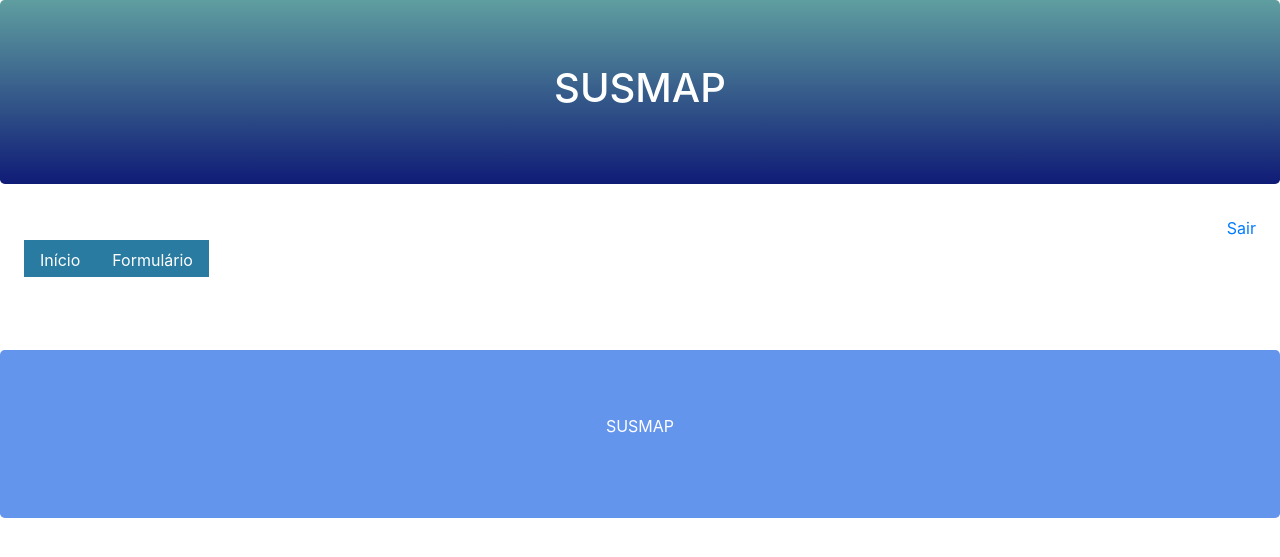
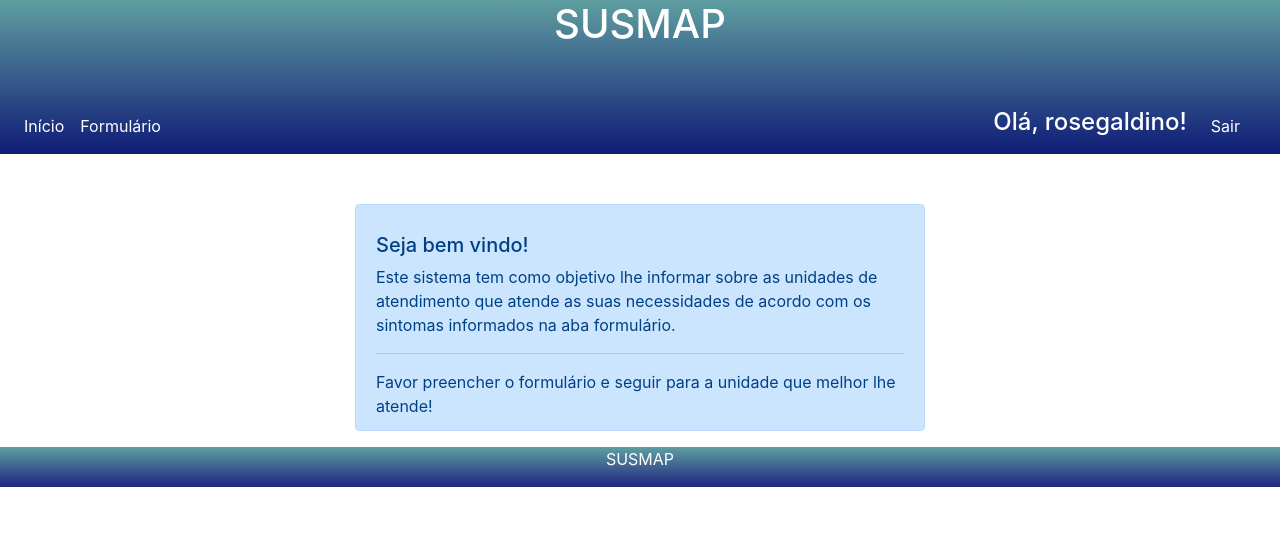
Before and after one commit to RoseGaldino/project-susmap, a Django app: page /susmap/all/ in a window 1280 px wide. Shown: the top 557 px of the page. Run offline with Django 3.2, Linux system fonts and the light colour scheme; a user stored in the database is signed in; data comes from the database, SQL or seed files in the repository; both versions use the stored data as it was after the commit; data that the repository does not hold is empty; some libraries are stand-ins or nearby versions.

Commit message:
Foi criado o template inicio.html

```diff
--- a/core/views.py
+++ b/core/views.py
@@ -9,7 +9,7 @@
 @login_required(login_url='/login/')
 def list_all_susmap(request):
     card = Card.objects.filter(active=True)
-    return render(request, 'list.html', {'card':card})
+    return render(request, 'inicio.html', {'card':card})
 #Dicionário -> {'card':card}, 'card' vai ser todo resultado de Card.objects.filter(active=True)
 
 def list_user(request):
--- /dev/null
+++ b/templates/inicio.html
@@ -0,0 +1,28 @@
+<html>
+    <head>
+        {% block style%} {% endblock %}
+        {% include "model-header.html" %}
+    </head>
+
+    <body>
+        {% block content %} {%endblock%}
+        {% if request.user.paciente %}
+        <div class="container" style="margin-top: 50px;">
+            <div class="row">
+                <div class="col-sm-3"></div>
+                <div class="col-sm-6 alert alert-primary" role="alert">
+                    <p><h5>Seja bem vindo!</h5> Este sistema tem como objetivo lhe informar sobre
+                        as unidades de atendimento que atende as suas necessidades
+                        de acordo com os sintomas informados na aba formulário.
+                    </p>
+                    <hr>
+                    <p class="mb-0">
+                        Favor preencher o formulário e seguir para a unidade que melhor lhe atende!
+                    </p>
+                </div>
+            </div>
+        </div>
+        {% endif %}
+        {% include "model-footer.html" %}
+    </body>
+</html>
--- a/templates/model-footer.html
+++ b/templates/model-footer.html
@@ -1,4 +1,4 @@
-<div class="jumbotron footer text-center" style="background-color: cornflowerblue; color: white;
-                                                        margin-bottom: 0; margin-top: 10;">
+<div class="text-center" style="background-image: linear-gradient(cadetblue, rgba(7, 14, 114, 0.904)); color: white;
+                                                     width: 100%; position: absolute;">
     <p>SUSMAP</p>
 </div>
--- a/templates/model-header.html
+++ b/templates/model-header.html
@@ -5,50 +5,63 @@
 <script src="https://cdnjs.cloudflare.com/ajax/libs/popper.js/1.16.0/umd/popper.min.js"></script>
 <script src="https://maxcdn.bootstrapcdn.com/bootstrap/4.4.1/js/bootstrap.min.js"></script>
 <title>SUSMAP</title>
-
+<stayle>
     <style>
         #menu a{
             color: white;
-        background-color: rgba(7, 102, 146, 0.863);
-        padding-bottom: 5px;
-        margin-bottom: 5px;
         }
-    #menu a:hover{
-        color: white;
-        background-color: rgb(21, 121, 187);
-        border-bottom: rgb(40, 4, 107) solid 1px;
-    }
-    .jumbotron.header{
+        .header{
             background-color: cadetblue;
             color: white;
             background-image: linear-gradient(cadetblue, rgba(7, 14, 114, 0.904));
         }
+        .logout a{
+            color: white;
+        }
+        .navbar{
+            margin-top: 50;
+        }
     </style>
+</stayle>
 
-<div class="jumbotron header text-center">
+<div class="header text-center">
     <h1>SUSMAP</h1>
-</div>
-
-<div class="text-right mr-4">
-    <a href="/logout/">Sair</a>
-</div>
-
-<div id="menu">
-    <ul class="nav ml-4 mb-4">
+    <nav class="navbar navbar-expand-lg menu-inicial">
+        <div class="collapse navbar-collapse" id="menu">
+          <ul class="navbar-nav">
             {% if request.user.paciente %}
-        <li class="nav-item">
+            <li>
                 <a class="nav-link" href="/susmap/all/">Início</a>
             </li>
             {% endif %}
             {% if request.user.paciente %}
-        <li class="nav-item">
+            <li>
                 <a class="nav-link" href="/card/forms">Formulário</a>
             </li>
             {% endif %}
             {% if request.user.atendente %}
-        <li class="nav-item">
+            <li>
                 <a class="nav-link" href="/servico/cadastrar">Cadastrar Servico</a>
             </li>
             {% endif %}
           </ul>
+          <!--<form class="form-inline my-2 my-lg-0">
+            <input class="form-control mr-sm-2" type="search" placeholder="Pesquisar" aria-label="Pesquisar">
+            <button class="btn btn-outline-success my-2 my-sm-0" type="submit">Pesquisar</button>
+          </form>-->
         </div>
+        {% if request.user.paciente %}
+        <div class="mr-4" style="color: rgb(255, 255, 255)">
+            <h4>Olá, {{user.paciente.user}}!</h4>
+        </div>
+        {% endif %}
+        {% if request.user.atendente %}
+        <div class="mr-4" style="color: rgb(255, 255, 255)">
+            <h4>Olá, {{user.atendente.user}}!</h4>
+        </div>
+        {% endif %}
+        <div class="text-right mr-4 logout">
+            <a href="/logout/">Sair</a>
+        </div>
+      </nav>
+</div>
--- a/templates/unidades-listar.html
+++ b/templates/unidades-listar.html
@@ -36,7 +36,7 @@
             </div><br>
             </div>
             {% endfor %}
-            <div class="row" style="margin-top: 50;">
+            <div class="row" style="margin-top: 90px;">
                 <div class="col-sm-3">
                     <a href="/card/forms" class="btn btn-primary botao-anterior" type="submit">Voltar</a>
                 </div>
```
Also changed, not shown: templates/model-formulario.html (+21 -15 lines), db.sqlite3. Lines whose indentation alone changed are shown as unchanged.
